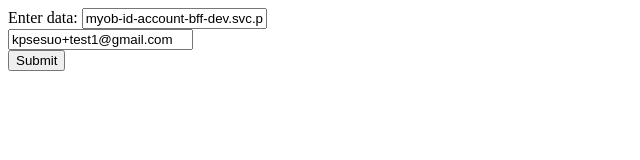
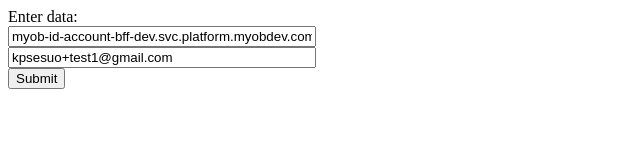
Before and after one commit to kpse/cors-test, a plain HTML site: page index.html in a window 1280 px wide. Shown: the whole page, without its empty margins (0-640 px from the left). Drawn offline with Linux system fonts and the light colour scheme.

Commit message:
revise style

```diff
--- a/index.html
+++ b/index.html
@@ -3,10 +3,16 @@
   <head>
     <meta charset="UTF-8">
     <title>CORS Test</title>
+    <style>
+        #email, #env {
+            width: 300px;
+        }
+    </style>
   </head>
   <body>
     <form id="test-form">
       <label for="data">Enter data:</label>
+      <br>
       <input type="text" id="env" name="env" required value="myob-id-account-bff-dev.svc.platform.myobdev.com">
       <br>
       <input type="text" id="email" name="email" required value="kpsesuo+test1@gmail.com">
```
